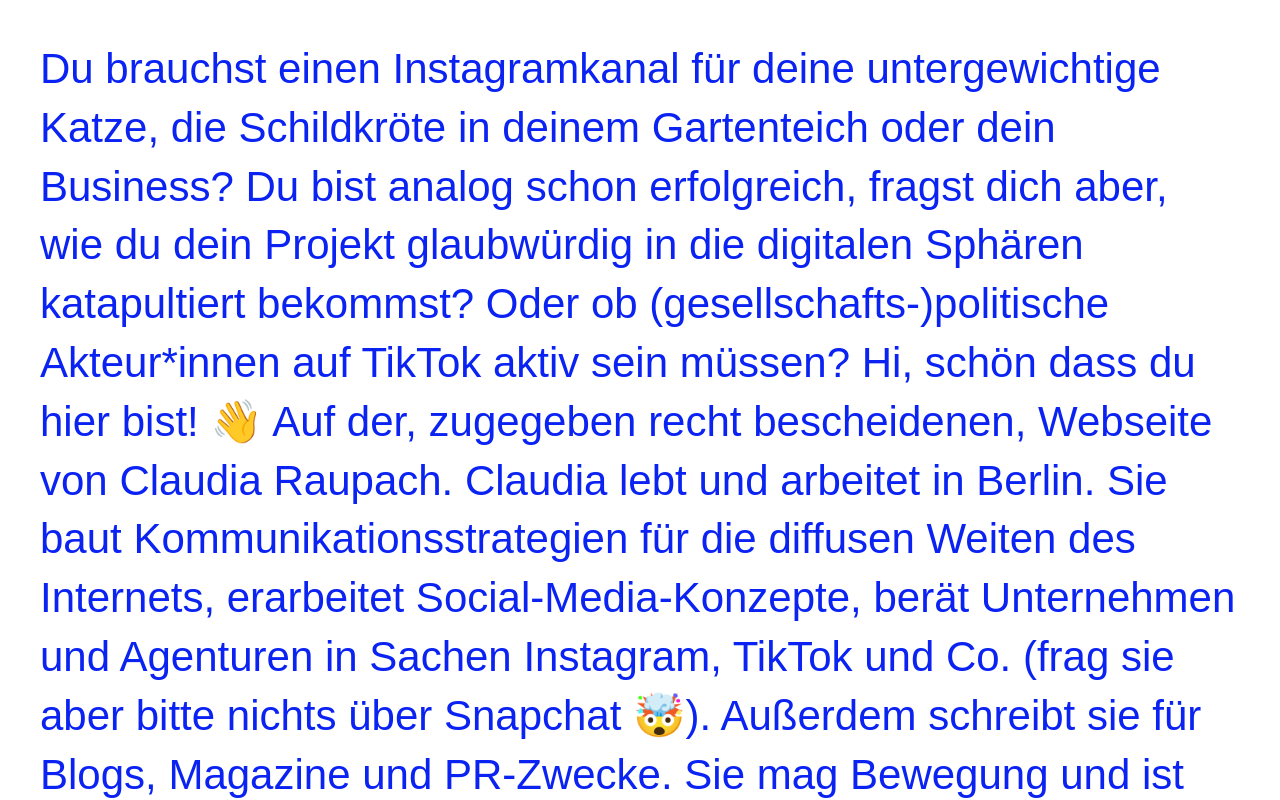
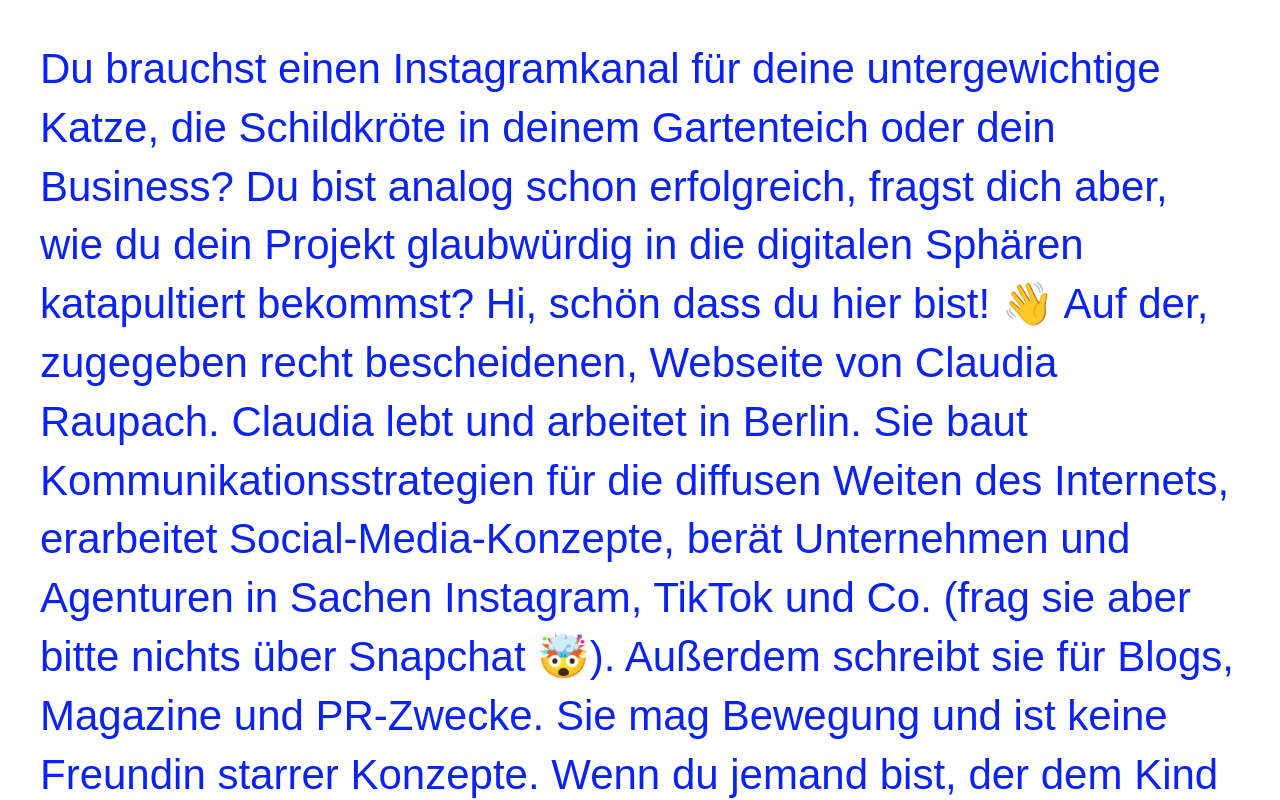
Before and after one commit to mschonvogel/claudiaraupach, a plain HTML site: page index.html in a window 1280 px wide. Shown: the top 800 px of the page. Drawn offline with Linux system fonts and the light colour scheme.

Commit message:
Update index.html

```diff
--- a/index.html
+++ b/index.html
@@ -9,14 +9,14 @@
   <body>
   	<p>
 Du brauchst einen Instagramkanal für deine untergewichtige Katze, die Schildkröte in deinem Gartenteich oder dein Business? Du bist analog schon erfolgreich, fragst dich aber, wie du dein Projekt glaubwürdig in die digitalen Sphären katapultiert bekommst?
-Oder ob (gesellschafts-)politische Akteur*innen auf TikTok aktiv sein müssen? Hi, schön dass du hier bist! 👋
+Hi, schön dass du hier bist! 👋
 Auf der, zugegeben recht bescheidenen, Webseite von Claudia Raupach. Claudia lebt und arbeitet in Berlin.
 Sie baut Kommunikationsstrategien für die diffusen Weiten des Internets, erarbeitet Social-Media-Konzepte,
 berät Unternehmen und Agenturen in Sachen Instagram, TikTok und Co. (frag sie aber bitte nichts über Snapchat 🤯).
 Außerdem schreibt sie für Blogs, Magazine und PR-Zwecke. Sie mag Bewegung und ist keine Freundin starrer Konzepte.
 Wenn du jemand bist, der dem Kind einen Namen geben möchte, call her *trommelwirbel* Expertin für digitale Kommunikation.
 Sie wird sich daran gewöhnen. Was Claudia sonst noch beschäftigt? Wie ein Bernie-Sanders-Meme zum Social Must-Have werden konnte,
-wie sich gesellschaftspolitische Communities auf Instagram entwickeln und warum Katzenbabys für unsere Zeit relevanter sind als Goethe.
+wie sich gesellschaftspolitische Communities auf Instagram entwickeln, ob Politiker*innen einen TikTok-Account benötigen und warum Katzenbabys für unsere Zeit relevanter sind als Goethe.
 Sie hat bereits mit Berliner Digitalagenturen, wie der Kooperative Berlin und Super an der Spree gearbeitet, mit Kund*innen aus dem Kulturbereich,
 wie der Berlin Art Week, dem Performing Art Festival Berlin oder dem Urban Nation Museum Berlin. Sie arbeitet auch für politische Akteur*innen und NGOs,
 Magazine und Blogs. Ruf sie an: 0049 163 62406 01 oder schreib ihr eine E-Mail an raupachclaudia@gmail.com. Claudia sitzt wahrscheinlich gerade auf ihrer
```
